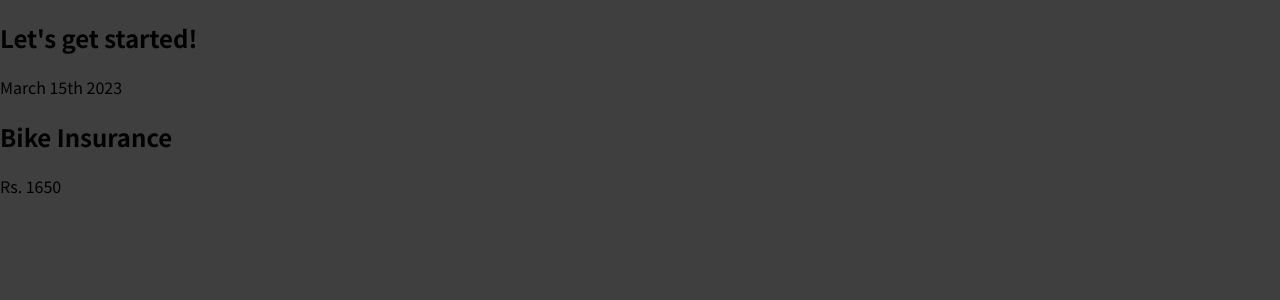
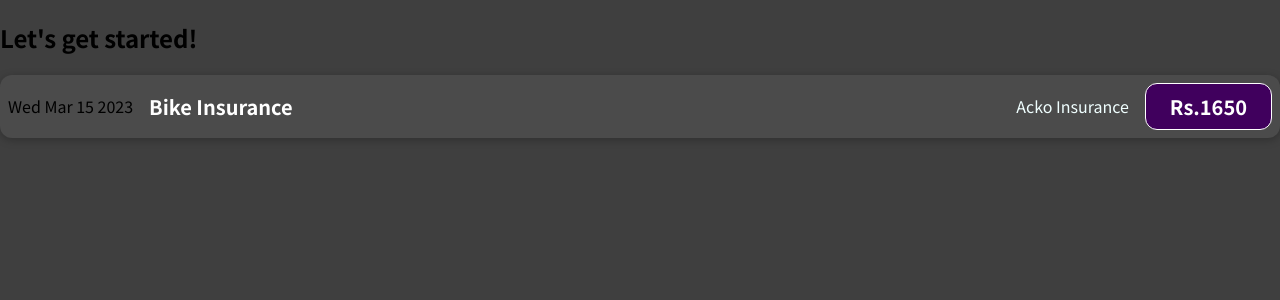
Before and after one commit to BiswasAri10/01-starting-setup, a JavaScript app: page / in a window 1280 px wide. Shown: the top 300 px of the page. Built offline with nearby package versions, Linux system fonts and the light colour scheme.

Commit message:
Expense location added and made dynamic

```diff
--- /dev/null
+++ b/src/components/ExpenseItem.css
@@ -0,0 +1,58 @@
+.expense-item {
+    display: flex;
+    justify-content: space-between;
+    align-items: center;
+    box-shadow: 0 2px 8px rgba(0, 0, 0, 0.25);
+    padding: 0.5rem;
+    margin: 1rem 0;
+    border-radius: 12px;
+    background-color: #4b4b4b;
+  }
+
+  .expense-item__description {
+    display: flex;
+    flex-direction: column;
+    gap: 1rem;
+    align-items: flex-end;
+    flex-flow: column-reverse;
+    justify-content: flex-start;
+    flex: 1;
+  }
+
+  .expense-item h2 {
+    color: #3a3a3a;
+    font-size: 1rem;
+    flex: 1;
+    margin: 0 1rem;
+    color: white;
+  }
+
+  .expense-item__price {
+    font-size: 1rem;
+    font-weight: bold;
+    color: white;
+    background-color: #40005d;
+    border: 1px solid white;
+    padding: 0.5rem;
+    border-radius: 12px;
+  }
+  .expense-item__location{
+   color: azure;
+  }
+  @media (min-width: 580px) {
+    .expense-item__description {
+      flex-direction: row;
+      align-items: center;
+      justify-content: flex-start;
+      flex: 1;
+    }
+
+    .expense-item__description h2 {
+      font-size: 1.25rem;
+    }
+
+    .expense-item__price {
+      font-size: 1.25rem;
+      padding: 0.5rem 1.5rem;
+    }
+  }
--- a/src/components/ExpenseItem.js
+++ b/src/components/ExpenseItem.js
@@ -1,10 +1,17 @@
+import './ExpenseItem.css';
+
 function ExpenseItem() {
+    const expenseDate = new Date(2023, 2, 15);
+    const expenseTitle = 'Bike Insurance';
+    const expenseAmount = 1650;
+    const expenseLocation = 'Acko Insurance';
   return (
-    <div>
-      <div>March 15th 2023</div>
-      <div>
-        <h2>Bike Insurance</h2>
-        <div>Rs. 1650</div>
+    <div className="expense-item">
+      <div>{expenseDate.toDateString()}</div>
+      <div className='expense-item__description'>
+        <h2>{expenseTitle}</h2>
+        <div className="expense-item__location">{expenseLocation}</div>
+        <div className='expense-item__price'>Rs.{expenseAmount}</div>
       </div>
     </div>
   );
```
